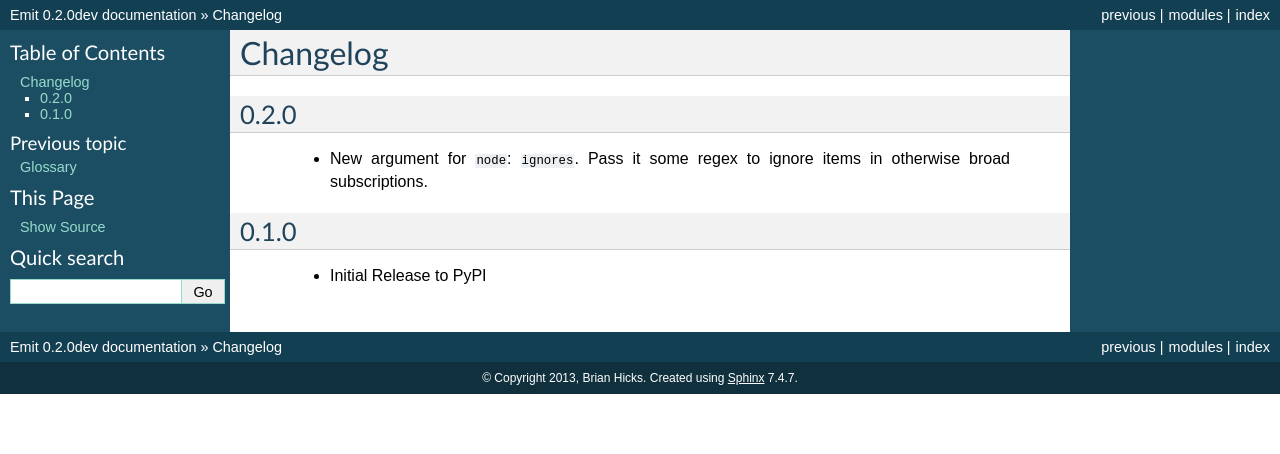
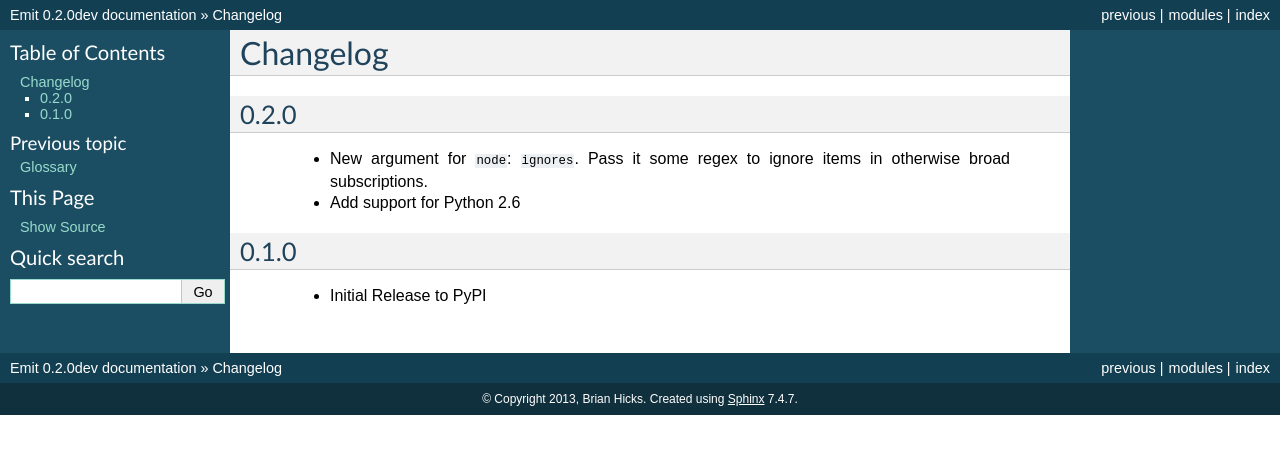
Before and after one commit to BrianHicks/emit, a Sphinx documentation site: the page built from docs/changelog.rst, in a window 1280 px wide. Shown: the top 454 px of the page. Built offline with Sphinx 7.4.7, drawn with Linux system fonts in a browser that asks for light colours.

Commit message:
add line about 2.6 to changelog

```diff
--- a/docs/changelog.rst
+++ b/docs/changelog.rst
@@ -6,6 +6,7 @@ Changelog
 
  - New argument for ``node``: ``ignores``. Pass it some regex to ignore items
    in otherwise broad subscriptions.
+ - Add support for Python 2.6
 
 0.1.0
 -----
```
